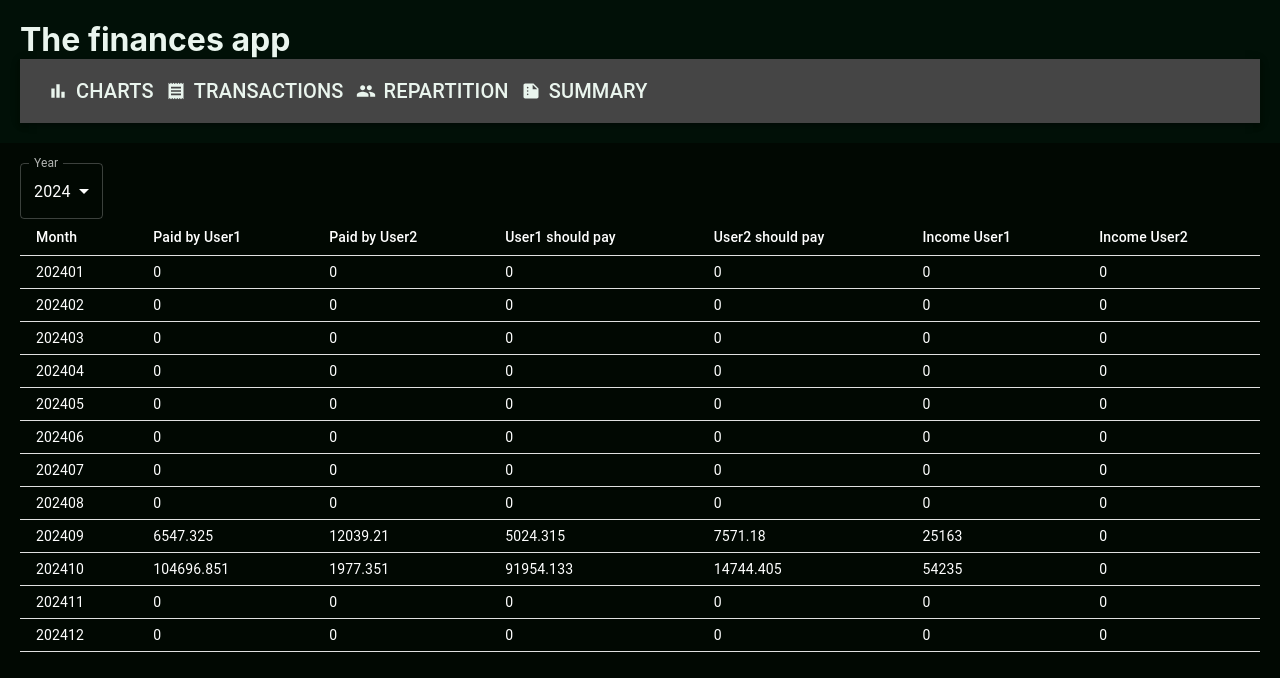
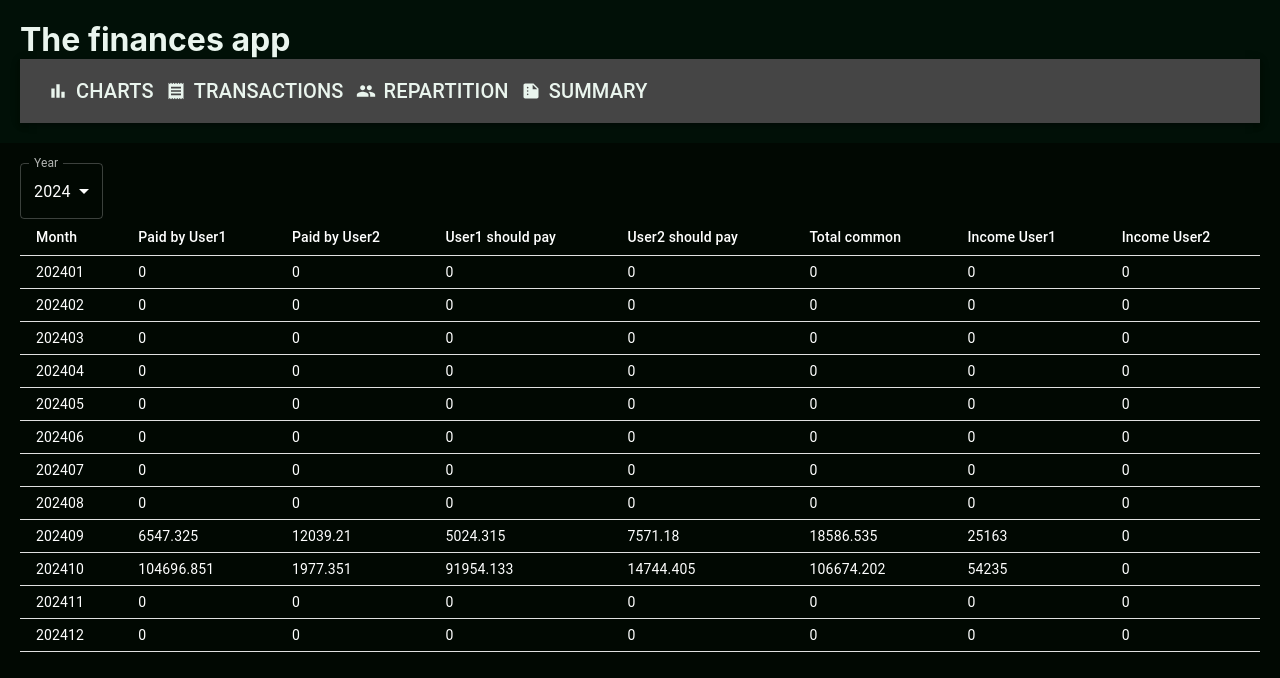
Before and after one commit to elisakaisa/Finances-client-react, a React (Create React App) app: page /repartition in a window 1280 px wide. Shown: the top 678 px of the page. Built offline with nearby package versions, Linux system fonts and the light colour scheme.

Commit message:
added one column in repartition table

```diff
--- a/src/components/RepartitionTable.tsx
+++ b/src/components/RepartitionTable.tsx
@@ -32,6 +32,7 @@ const RepartitionTable = ({repartition}: RepartitionTableProps) => {
             <TableCell>Paid by User2</TableCell>
             <TableCell>User1 should pay</TableCell>
             <TableCell>User2 should pay</TableCell>
+            <TableCell>Total common</TableCell>
             <TableCell>Income User1</TableCell>
             <TableCell>Income User2</TableCell>
           </TableRow>
@@ -48,6 +49,7 @@ const RepartitionTable = ({repartition}: RepartitionTableProps) => {
                 <TableCell>{month.totalCommonExpensesPaidByUser[user2Id]}</TableCell>
                 <TableCell>{month.userShouldPay[user1Id]}</TableCell>
                 <TableCell>{month.userShouldPay[user2Id]}</TableCell>
+                <TableCell>{month.totalCommonExpenses}</TableCell>
                 <TableCell>{month.incomeAfterTax[user1Id]}</TableCell>
                 <TableCell>{month.incomeAfterTax[user2Id]}</TableCell>
               </TableRow>
```
